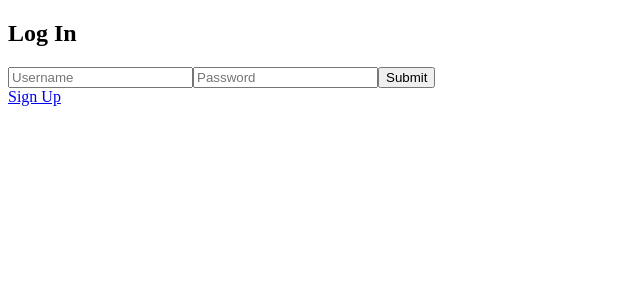
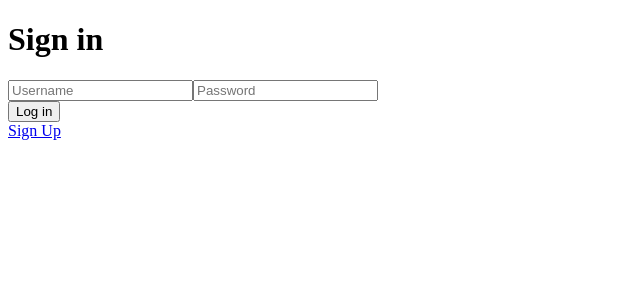
Before and after one commit to Phoenix4721/penny-pinchers-v2, a React (Create React App) app in the folder client/: page / in a window 1280 px wide. Shown: the top 300 px of the page, without its empty margins (0-640 px from the left). Built offline with nearby package versions, Linux system fonts and the light colour scheme; the HTML template or start-up script is replaced by a standard one.

Commit message:
redirects work

```diff
--- a/client/src/App.js
+++ b/client/src/App.js
@@ -1,24 +1,57 @@
-import React from "react";
-import { BrowserRouter as Router, Route} from "react-router-dom";
+import React, { useState } from "react";
+import { BrowserRouter as Router, Route, Switch, Redirect } from "react-router-dom";
 import Home from "./pages/home";
 import Signup from "./pages/signup";
+import Member from "./pages/member"
+
+import fakeAuth from './utils/authContext'
+
 
 function App() {
+function PrivateRoute({ children, ...rest }) {
+  console.log('hi')
+    return (
+      <Route
+        {...rest}
+        render={({ location }) =>
+          fakeAuth.isAuthenticated ? (
+            children
+          ) : (
+            <Redirect
+              to={{
+                pathname: "/login",
+                state: { from: location }
+              }}
+            />
+          )
+        }
+      />
+    );
+  }
+
   return (
+
     <Router>
       <div>
-
-
-
-            <Route exact path="/" component={Home} />
-            <Route  path="/login" component={Home} />
-            <Route  path="/signup" component={Signup} />
-
-
-
+        <Switch>
+        <Route exact path="/">
+          <Home />
+        </Route>
+        <Route  path="/login">
+          <Home />
+        </Route>
+        <Route  path="/signup">
+          <Signup />
+        </Route>
+        <PrivateRoute  path="/member">
+          <Member />
+        </PrivateRoute>
+        </Switch>
       </div>
     </Router>
+
   );
+
 }
 
 export default App;
--- /dev/null
+++ b/client/src/components/logBut.js
@@ -0,0 +1,29 @@
+import React from "react";
+import {
+  BrowserRouter as Router,
+
+  useHistory,
+  useLocation
+} from "react-router-dom";
+import fakeAuth from '../utils/authContext'
+
+
+  function LoginPage() {
+    let history = useHistory();
+    let location = useLocation();
+
+    let { from } = location.state || { from: { pathname: "/" } };
+    let login = () => {
+      fakeAuth.authenticate(() => {
+        history.replace(from);
+      });
+    };
+
+    return (
+      <div>
+        <button onClick={login} type="submit">Log in</button>
+      </div>
+    );
+  }
+
+  export default LoginPage
--- /dev/null
+++ b/client/src/components/logOutBut.js
@@ -0,0 +1,29 @@
+import React from "react";
+import {
+  BrowserRouter as Router,
+
+  useHistory,
+
+} from "react-router-dom";
+import fakeAuth from '../utils/authContext'
+
+function AuthButton() {
+    let history = useHistory();
+
+    return fakeAuth.isAuthenticated ? (
+      <p>
+        Welcome!{" "}
+        <button
+          onClick={() => {
+            fakeAuth.signout(() => history.push("/"));
+          }}
+        >
+          Sign out
+        </button>
+      </p>
+    ) : (
+      <p>You are not logged in.</p>
+    );
+  }
+
+  export default AuthButton
--- a/client/src/pages/home.js
+++ b/client/src/pages/home.js
@@ -1,9 +1,10 @@
-import React, { useRef } from 'react'
+import React, { useRef, useContext } from 'react'
 import API from '../utils/API'
+import LogBut from '../components/logBut'
 
 
 function Home() {
-    //states for username and password
+
     const username = useRef();
     const password = useRef();
 
@@ -12,18 +13,21 @@ function Home() {
         API.login({
             username: username.current.value,
             password: password.current.value
+        }).catch(err => {
+            if (err) {
+                throw err
+            }
         })
+
+
       };
 
+ return (
+     <div>
 
-
-
-    return (
-        <div className="loginWrapper">
-            <div className="loginHeadDiv">
-                <h2 className='loginHead'>Log In</h2>
-            </div>
+        <div>
             <form className="loginForm" onSubmit={handleSubmit}>
+            <h1 className="h3">Sign in</h1>
                 <input
                 className="form-control"
                 type="text"
@@ -40,16 +44,16 @@ function Home() {
                 required ref={password}
                 />
 
-                <button className="btn" type="submit">
-                Submit
-                </button>
 
+
+                <LogBut />
+                <a className="signUp" href="/signup">Sign Up</a>
             </form>
 
-                <div className="signUpDiv">
-                    <a className="signUp" href="/signup">Sign Up</a>
-                </div>
+
         </div>
+        </div>
+
     )
 }
 
--- a/client/src/pages/member.js
+++ b/client/src/pages/member.js
@@ -0,0 +1,16 @@
+import React from "react";
+import AuthContext from '../utils/authContext'
+import LogOut from '../components/logOutBut'
+
+function Member() {
+
+
+    return (
+        <div>
+            <p>hello <span className="name"></span></p>
+            <LogOut />
+        </div>
+    )
+}
+
+export default Member
--- a/client/src/pages/signup.js
+++ b/client/src/pages/signup.js
@@ -11,7 +11,7 @@ function Home() {
     const handleSubmit = e => {
         e.preventDefault();
         if (password.current.value !== passwordCon.current.value) {
-            console.log('no dice')
+
         } else {
             API.createUser({
                 username: username.current.value,
@@ -25,12 +25,12 @@ function Home() {
 
 
     return (
-        <div className="signUpWrapper">
-            <div className="signUpHeadDiv">
-                <h2 className='signUpHead'>Log In</h2>
-            </div>
+         <div>
+
+                <div>
+
                 <form className="signUpForm" onSubmit={handleSubmit}>
-
+                <h1 className="h3">Sign up</h1>
                     <input
                     className="form-control"
                     type="text"
@@ -52,6 +52,7 @@ function Home() {
                     type="password"
                     placeholder="Password"
                     name="password"
+                    id="password-input"
                     required ref={password}
                     />
 
@@ -59,18 +60,17 @@ function Home() {
                     className="form-control"
                     type="password"
                     placeholder="Confirm Password"
+                    id="passwordCon-input"
                     name="confirm password"
                     required ref={passwordCon}
                     />
 
-                <button className="btn" type="submit">
-                Submit
-                </button>
+                    <button type="submit" className="subBut" >Sign Up</button>
+
+                    <a className="signUp" href="/">Login</a>
 
                 </form>
 
-                <div className="loginDiv">
-                    <a className="login" href="/">Login</a>
                 </div>
         </div>
     )
--- /dev/null
+++ b/client/src/utils/authContext.js
@@ -0,0 +1,15 @@
+import React from "react";
+
+const fakeAuth = {
+    isAuthenticated: false,
+    authenticate(cb) {
+      fakeAuth.isAuthenticated = true;
+      setTimeout(cb, 100); // fake async
+    },
+    signout(cb) {
+      fakeAuth.isAuthenticated = false;
+      setTimeout(cb, 100);
+    }
+  };
+
+export default fakeAuth;
```
Also changed, not shown: 1 other file (tests, documents, lock files or other folders). Lines whose indentation alone changed are shown as unchanged.
